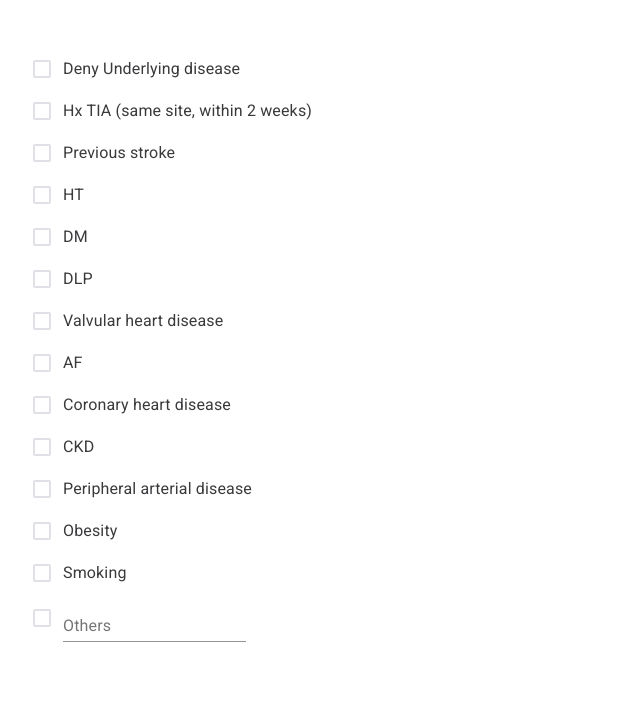
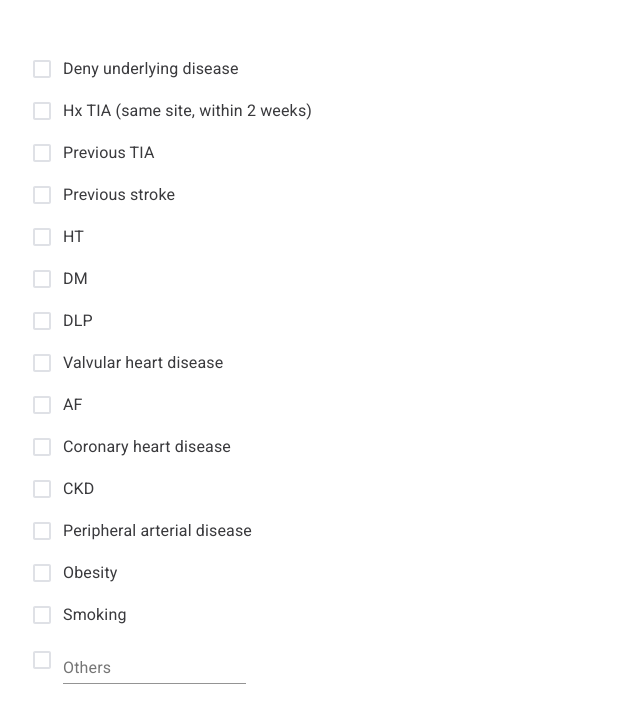
Before and after one commit to cu-devclub/app4stroke_front, a React (Create React App) app: page /form in a window 1280 px wide. Shown: the top 712 px of the page, without its empty margins (0-640 px from the left). Built offline with nearby package versions, Linux system fonts and the light colour scheme.

Commit message:
Solve import ,Checkbox Array,Delete <>

```diff
--- a/src/Pages/Form/Components/UnderLyingDiseaseSection.tsx
+++ b/src/Pages/Form/Components/UnderLyingDiseaseSection.tsx
@@ -1,12 +1,8 @@
-import {
-  makeStyles,
-  FormGroup,
-  FormControlLabel,
-  Checkbox,
-  CheckboxProps,
-  withStyles,
-  TextField,
-} from "@material-ui/core";
+import TextField from "@material-ui/core/TextField";
+import FormGroup from "@material-ui/core/FormGroup";
+import { withStyles, makeStyles } from "@material-ui/core/styles";
+import FormControlLabel from "@material-ui/core/FormControlLabel";
+import Checkbox, { CheckboxProps } from "@material-ui/core/Checkbox";
 import React, { ChangeEvent, useState } from "react";
 
 const useStyles = makeStyles(() => ({
@@ -30,7 +26,24 @@ const PinkCheckbox = withStyles({
   checked: {},
 })((props: CheckboxProps) => <Checkbox color="default" {...props} />);
 
-const UnderLyingDiseaseSection: React.FC = () => {
+const checkboxLabel = [
+  "Deny underlying disease",
+  "Hx TIA (same site, within 2 weeks)",
+  "Previous TIA",
+  "Previous stroke",
+  "HT",
+  "DM",
+  "DLP",
+  "Valvular heart disease",
+  "AF",
+  "Coronary heart disease",
+  "CKD",
+  "Peripheral arterial disease",
+  "Obesity",
+  "Smoking",
+];
+
+const UnderLyingDiseaseCheckbox: React.FC = () => {
   const classes = useStyles();
   const [state, setState] = useState({});
 
@@ -39,83 +52,19 @@ const UnderLyingDiseaseSection: React.FC = () => {
   };
 
   return (
-    <>
-      <FormGroup className={classes.checkbox}>
+    <FormGroup className={classes.checkbox}>
+      {checkboxLabel.map((checkboxLabel) => (
         <FormControlLabel
-          control={
-            <PinkCheckbox
-              onChange={handleChange}
-              name="DenyUnderlyingDisease"
-            />
-          }
-          label="Deny Underlying disease"
+          control={<PinkCheckbox onChange={handleChange} />}
+          label={checkboxLabel}
         />
-        <FormControlLabel
-          control={<PinkCheckbox onChange={handleChange} name="HxTIA" />}
-          label="Hx TIA (same site, within 2 weeks)"
-        />
-        <FormControlLabel
-          control={
-            <PinkCheckbox onChange={handleChange} name="PreviousStroke" />
-          }
-          label="Previous stroke"
-        />
-        <FormControlLabel
-          control={<PinkCheckbox onChange={handleChange} name="HT" />}
-          label="HT"
-        />
-        <FormControlLabel
-          control={<PinkCheckbox onChange={handleChange} name="DM" />}
-          label="DM"
-        />
-        <FormControlLabel
-          control={<PinkCheckbox onChange={handleChange} name="DLP" />}
-          label="DLP"
-        />
-        <FormControlLabel
-          control={
-            <PinkCheckbox onChange={handleChange} name="ValvularHeartDisease" />
-          }
-          label="Valvular heart disease"
-        />
-        <FormControlLabel
-          control={<PinkCheckbox onChange={handleChange} name="AF" />}
-          label="AF"
-        />
-        <FormControlLabel
-          control={
-            <PinkCheckbox onChange={handleChange} name="CoronaryHeartDisease" />
-          }
-          label="Coronary heart disease"
-        />
-        <FormControlLabel
-          control={<PinkCheckbox onChange={handleChange} name="CKD" />}
-          label="CKD"
-        />
-        <FormControlLabel
-          control={
-            <PinkCheckbox
-              onChange={handleChange}
-              name="PeripheralArterialDisease"
-            />
-          }
-          label="Peripheral arterial disease"
-        />
-        <FormControlLabel
-          control={<PinkCheckbox onChange={handleChange} name="Obesity" />}
-          label="Obesity"
-        />
-        <FormControlLabel
-          control={<PinkCheckbox onChange={handleChange} name="Smoking" />}
-          label="Smoking"
-        />
-        <FormControlLabel
-          control={<PinkCheckbox onChange={handleChange} name="Others" />}
-          label={<TextField label="Others" />}
-        />
-      </FormGroup>
-    </>
+      ))}
+      <FormControlLabel
+        control={<PinkCheckbox onChange={handleChange} />}
+        label={<TextField label="Others" />}
+      />
+    </FormGroup>
   );
 };
 
-export default UnderLyingDiseaseSection;
+export default UnderLyingDiseaseCheckbox;
```
